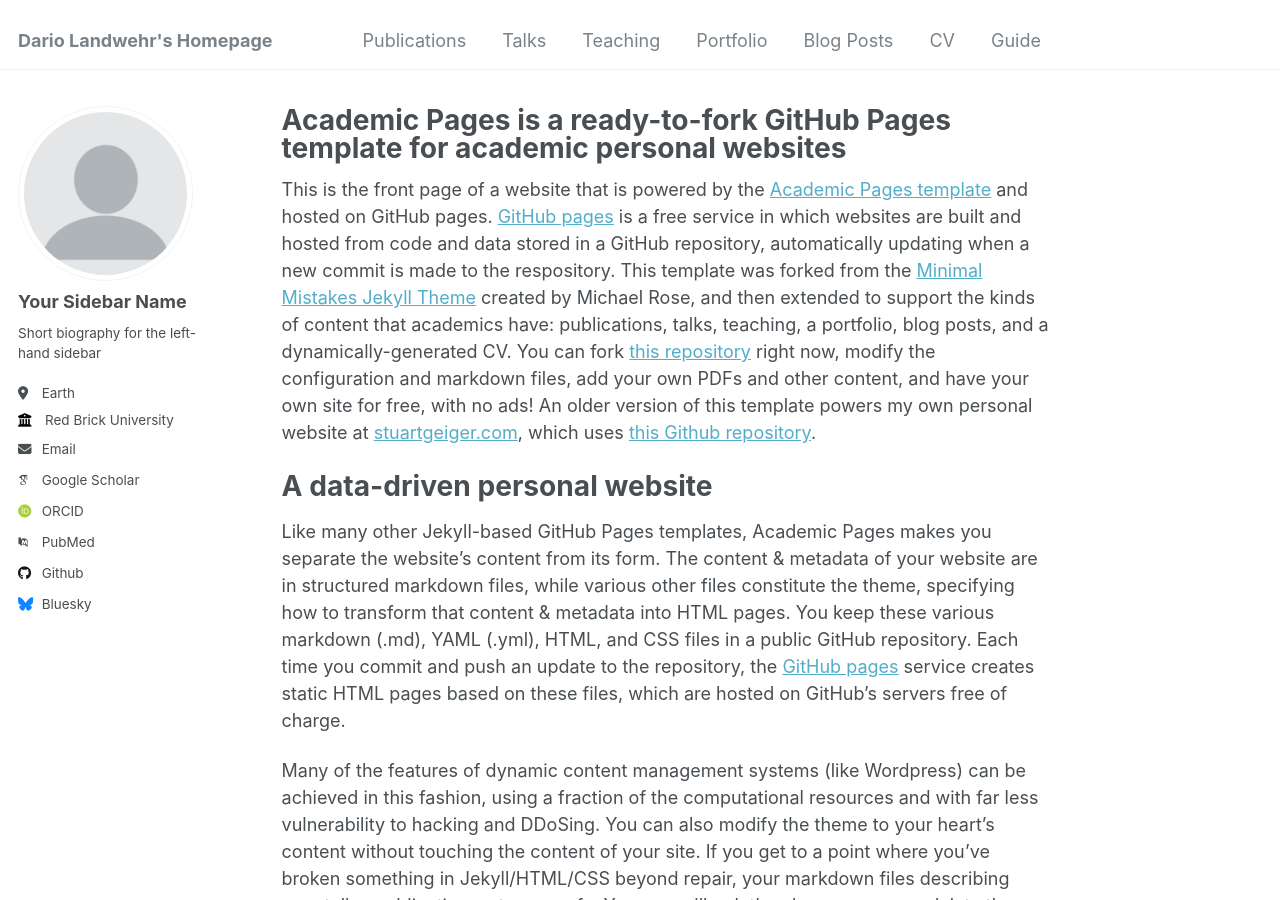
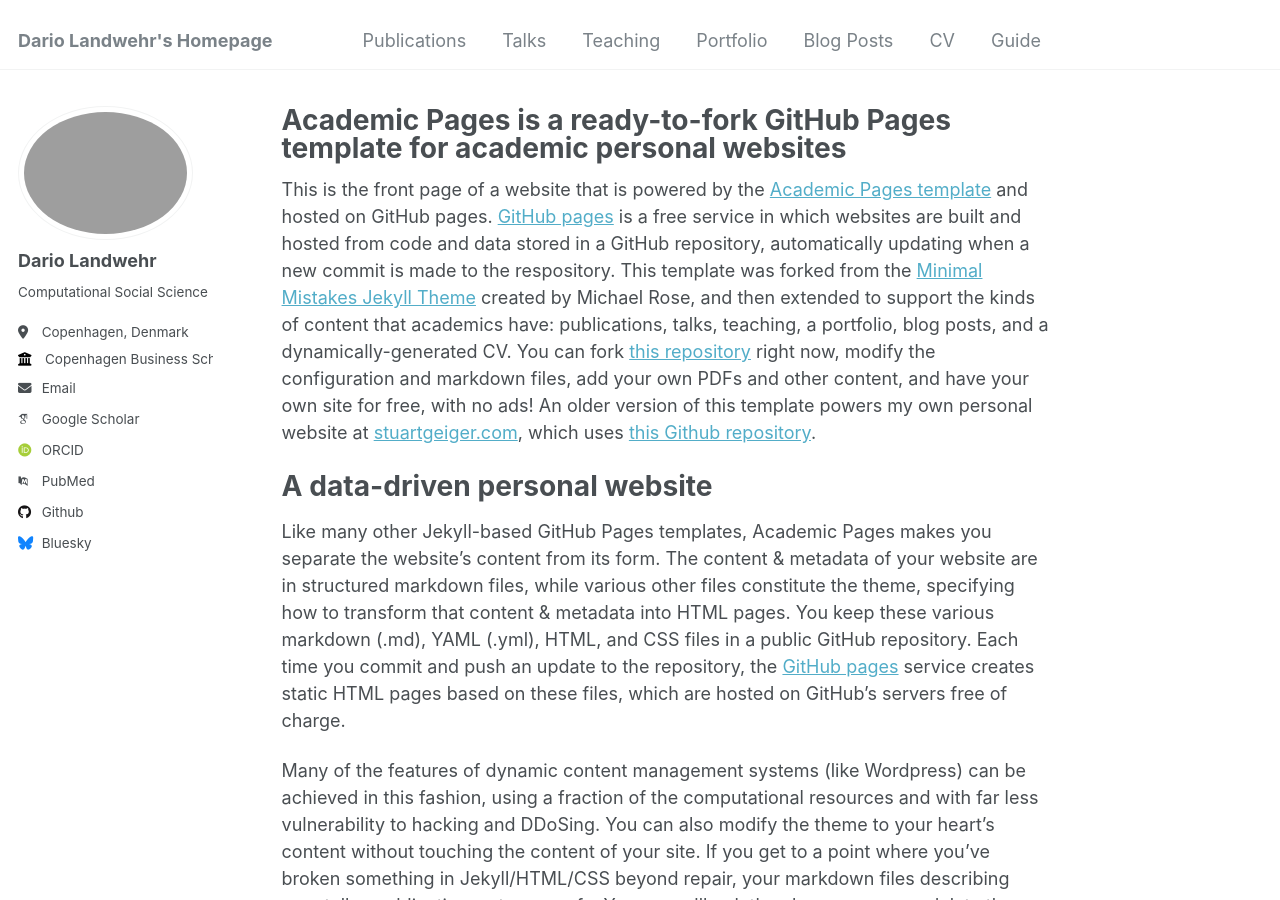
Before and after one commit to DarioLandwehr/DarioLandwehr.github.io, a Jekyll site: the page built from _pages/about.md, in a window 1280 px wide and 900 px high. Built offline with Jekyll 4.4.1, drawn with Linux system fonts in a browser that asks for light colours; some web fonts are replaced.

Commit message:
Update _config.yml

```diff
--- a/_config.yml
+++ b/_config.yml
@@ -21,14 +21,14 @@ repository               : "academicpages/academicpages.github.io"
 #               Additional customization can be done by editing /_includes/author-profile.html
 author:
   # Biographic information
-  avatar           : "profile.png"
-  name             : "Your Sidebar Name"
+  avatar           : "profile_dario.png"
+  name             : "Dario Landwehr"
   pronouns         : # example: "she/her"
-  bio              : "Short biography for the left-hand sidebar"
-  location         : "Earth"
-  employer         : "Red Brick University"
+  bio              : "Computational Social Science"
+  location         : "Copenhagen, Denmark"
+  employer         : "Copenhagen Business School"
   uri              : # URL
-  email            : "none@example.org"
+  email            : "dr.egb@cbs.dk"
 
   # Academic websites
   arxiv            : # URL - Update with the correct link to your profile
```
